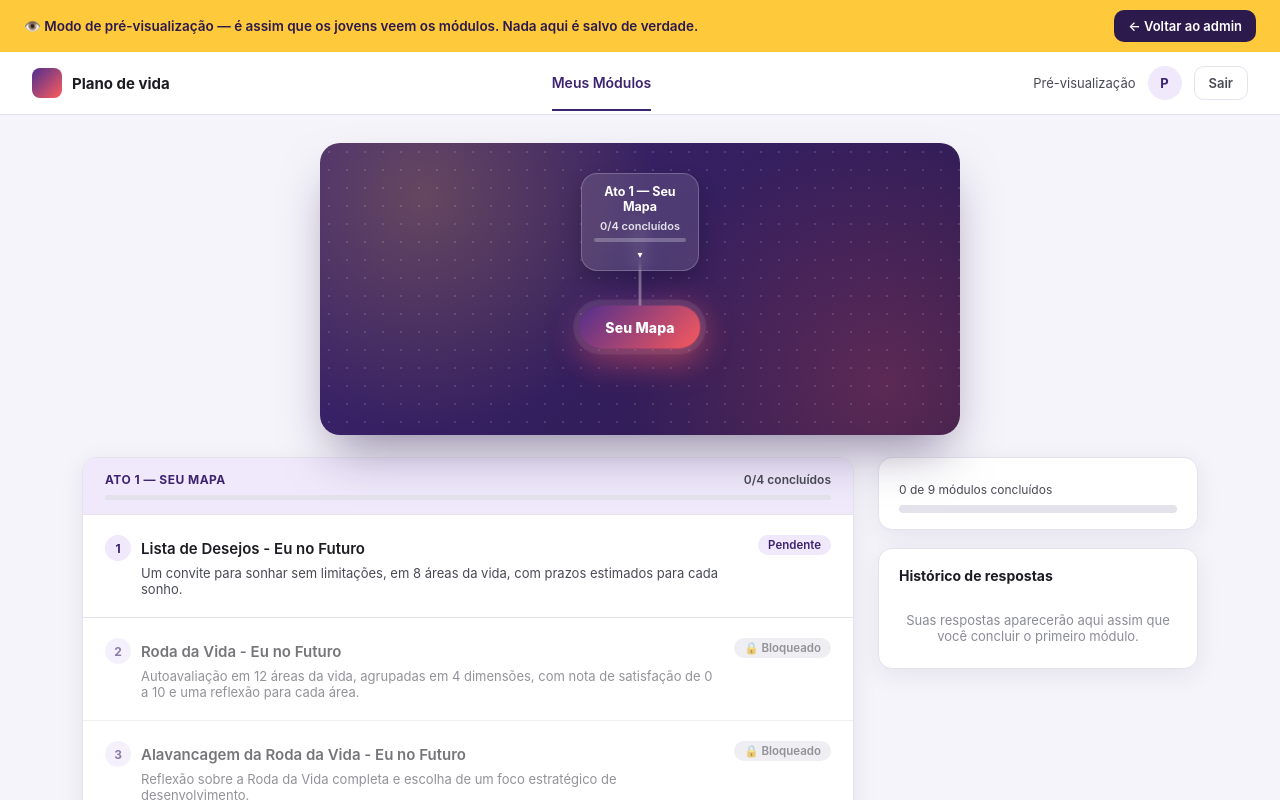
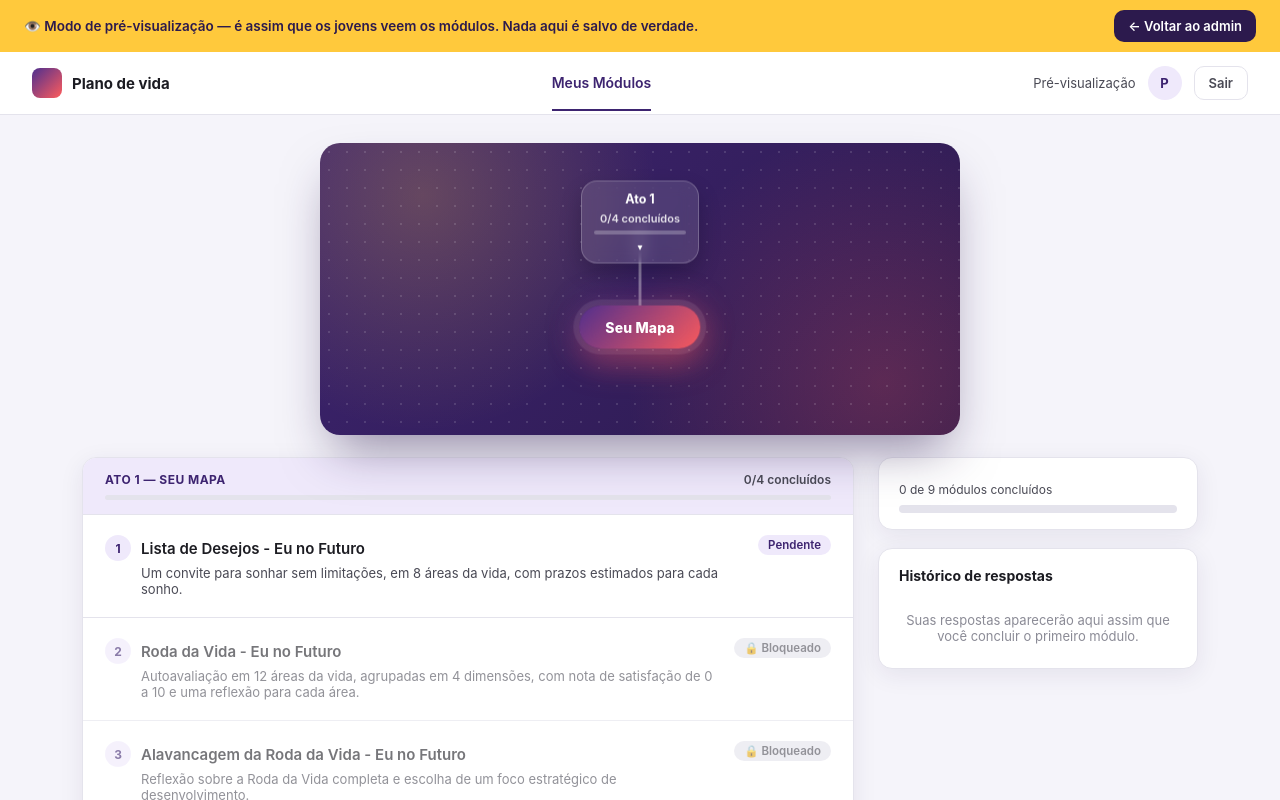
Before and after one commit to Erickaocode/Somos-CK-modulos, a React (Vite) app: page /admin/preview in a window 1280 px wide. Shown: the top 800 px of the page. Built offline with nearby package versions, Linux system fonts and the light colour scheme.

Commit message:
fix: mostra so Ato N no balao do mapa mental, sem repetir Seu Mapa

```diff
--- a/src/components/MapaMental.tsx
+++ b/src/components/MapaMental.tsx
@@ -31,6 +31,12 @@ const FOLGA_BASE = 17;
 function ponto(anguloGraus: number, raio: number, origem: Ponto = { x: 50, y: 50 }): Ponto {
   const rad = (anguloGraus * Math.PI) / 180;
   return { x: origem.x + raio * Math.cos(rad), y: origem.y + raio * Math.sin(rad) };
+}
+
+// No balão do mapa mostramos só "Ato 1", sem o sufixo repetido ("— Seu Mapa")
+// que já aparece no cabeçalho da lista de módulos.
+function tituloResumido(titulo: string): string {
+  return titulo.split('—')[0].trim();
 }
 
 // Afasta cada módulo do ângulo do próprio Ato (nunca alinhado com ele, senão
@@ -137,7 +143,7 @@ export default function MapaMental({ atos, modulos, historico }: MapaMentalProps
                 className={`mapa-no-ato${expandido ? ' expandido' : ''}`}
                 onClick={() => alternarAto(ato.id, semModulos)}
               >
-                <span className="mapa-no-titulo">{ato.titulo}</span>
+                <span className="mapa-no-titulo">{tituloResumido(ato.titulo)}</span>
                 <span className="mapa-no-tag">
                   {semModulos ? 'Em breve' : `${progresso.concluidos}/${progresso.total} concluídos`}
                 </span>
```
